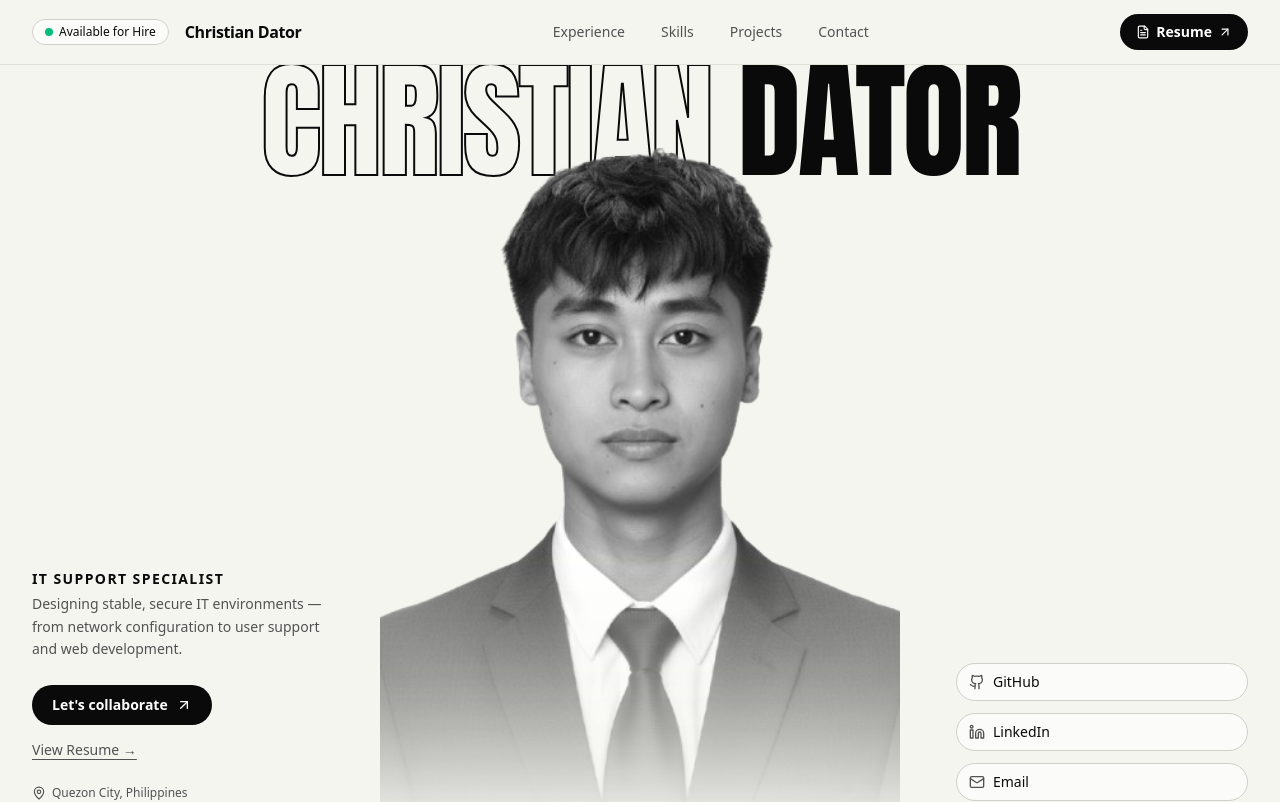
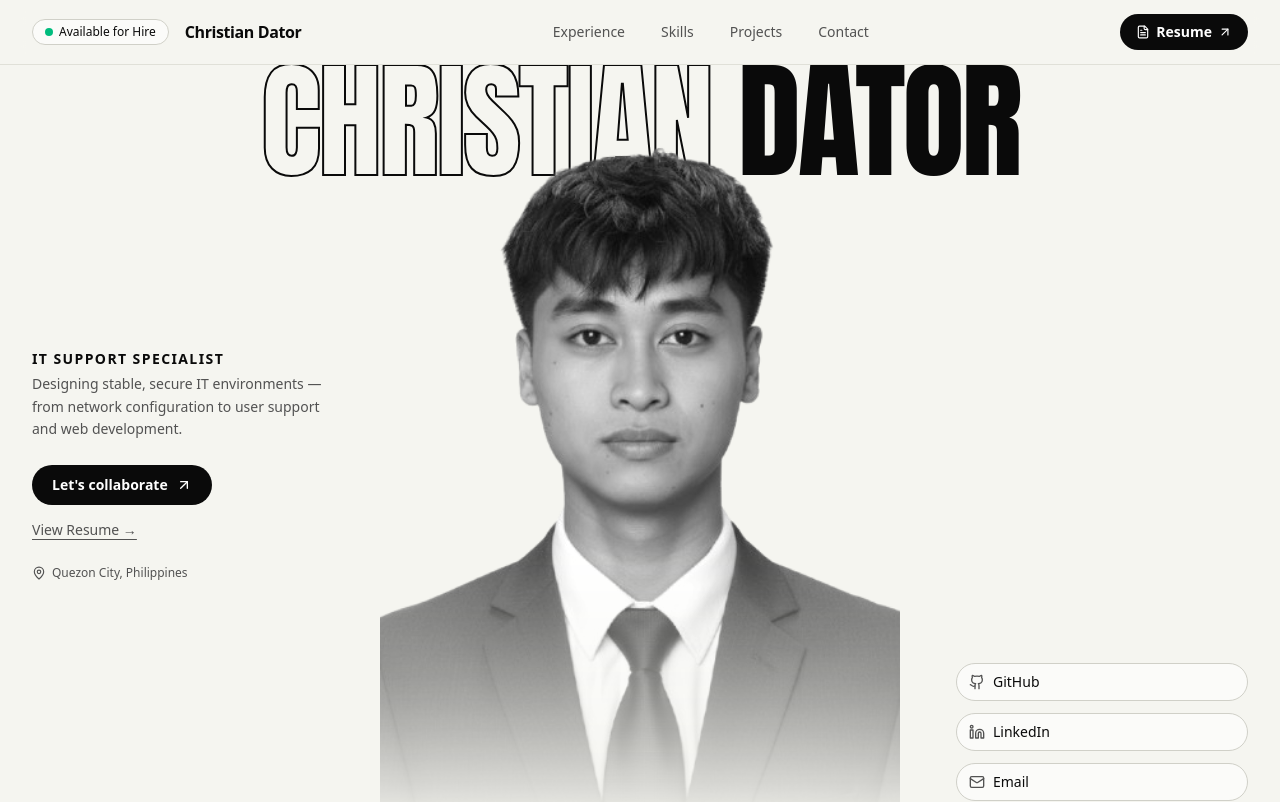
Before and after one commit to Matteoo10/My-Portfolio-Website, a React (Vite) app: page / in a window 1280 px wide. Shown: the top 802 px of the page. Built offline with nearby package versions, Linux system fonts and the light colour scheme.

Commit message:
Move IT Support Specialist text to eye level center

```diff
--- a/src/components/Hero.tsx
+++ b/src/components/Hero.tsx
@@ -42,7 +42,7 @@ export const Hero: React.FC<HeroProps> = ({ onOpenResume }) => {
         <div className="grid grid-cols-12 gap-4 h-full items-end pb-12 pt-8">
 
           {/* Left: Title & Bio (3 cols) */}
-          <div className="col-span-12 lg:col-span-3 space-y-6 lg:pb-8">
+          <div className="col-span-12 lg:col-span-3 space-y-6 lg:self-center">
             <div>
               <p className="text-sm font-semibold text-[#0a0a0a] uppercase tracking-widest mb-1">
                 IT Support Specialist
```
